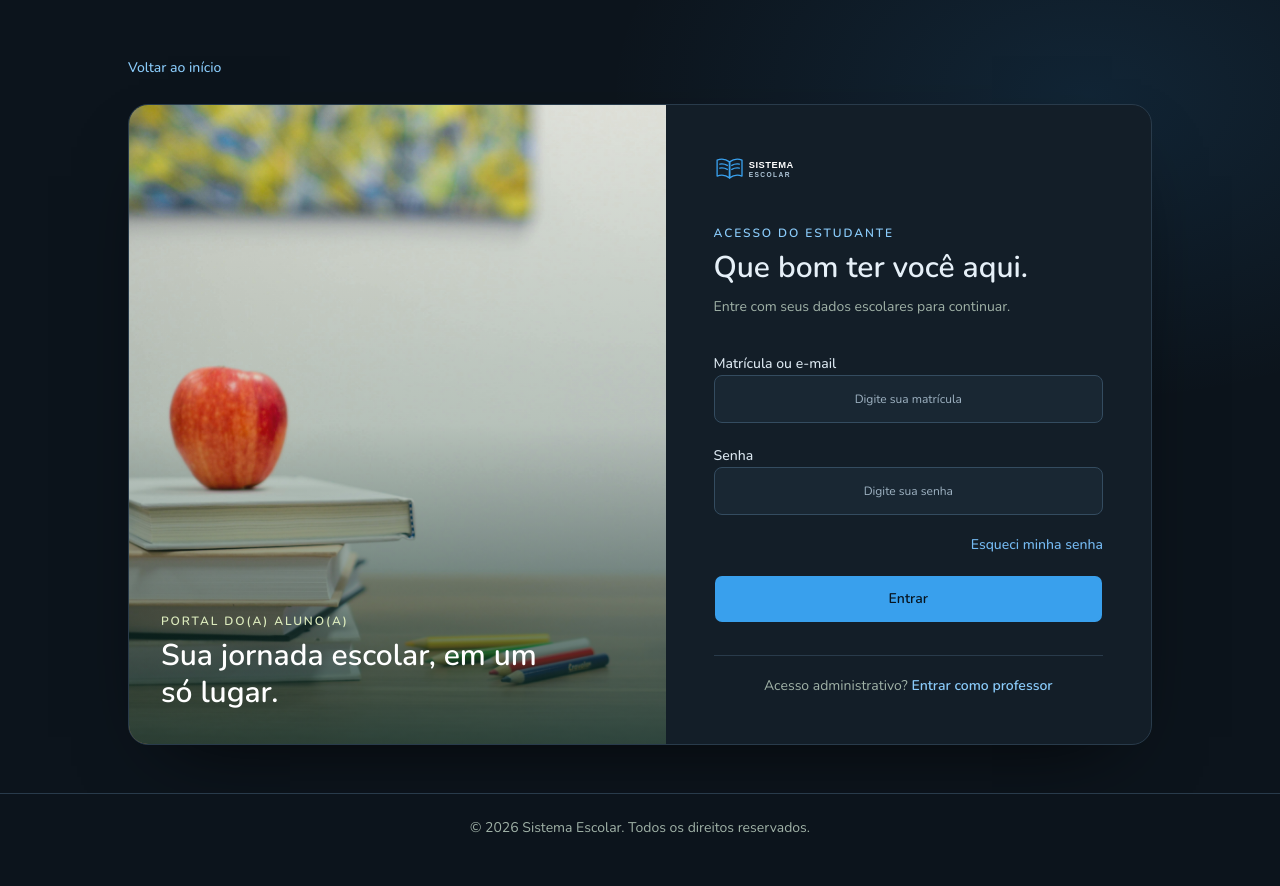
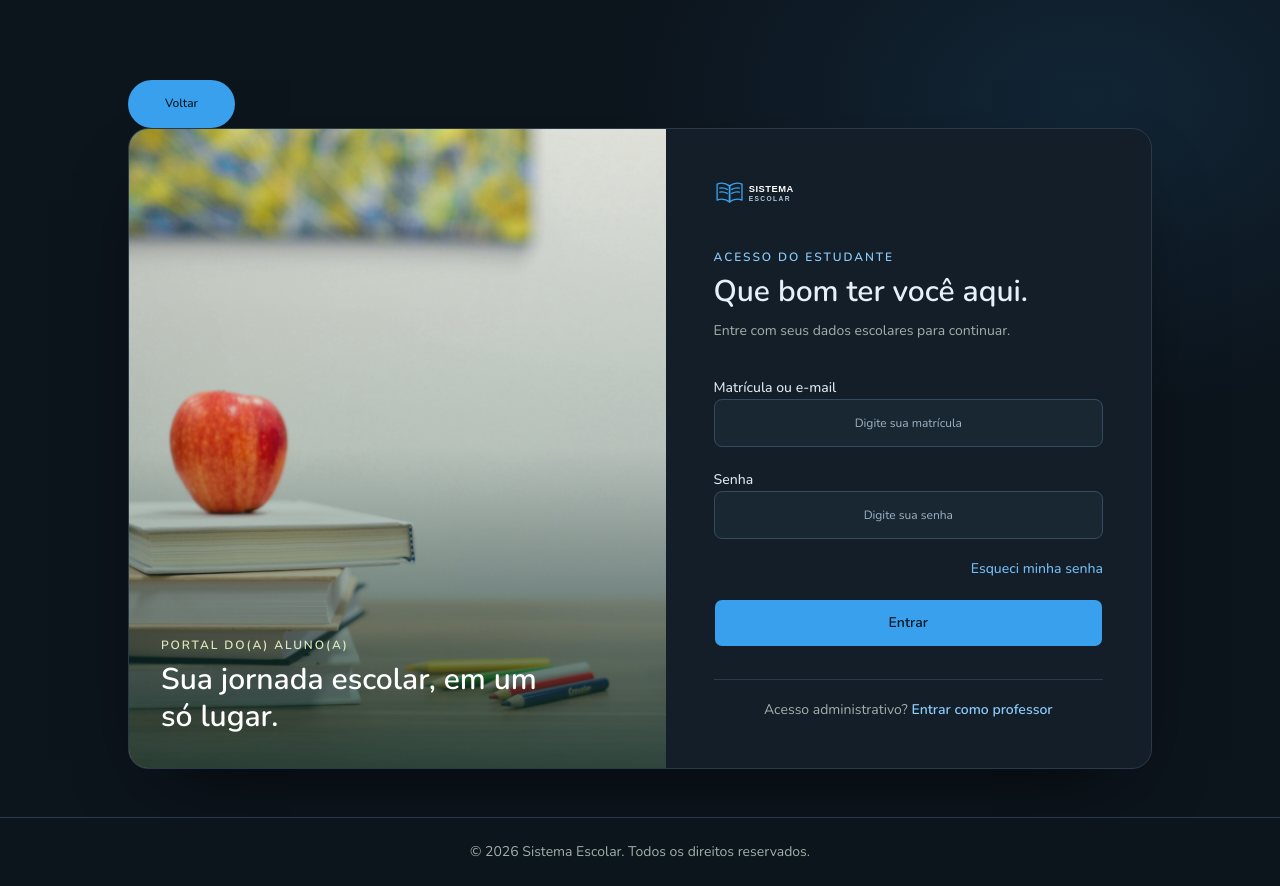
Before and after one commit to cleanthob/sistema-gerenciamento-escolar, a Next.js app: page /login in a window 1280 px wide. Before the commit the page ends 862 px from the top, so only its background shows below. Built offline with nearby package versions, Linux system fonts and the light colour scheme; no server answers.

Commit message:
feat: back button component

```diff
--- a/src/app/(with-footer)/login/admin/page.tsx
+++ b/src/app/(with-footer)/login/admin/page.tsx
@@ -1,6 +1,7 @@
 import heroImage from "@/assets/images/hero.jpg";
 import logoImage from "@/assets/images/school-logo.svg";
 import { StaffLoginForm } from "@/components/pages/login/auth-forms";
+import BackButton from "@/components/shared/back-button";
 import Image from "next/image";
 import Link from "next/link";
 
@@ -8,12 +9,7 @@ export default function Admin() {
   return (
     <main className="auth-page relative isolate flex items-center justify-center overflow-hidden text-[#e5eee8]">
       <div className="w-full max-w-5xl">
-        <Link
-          href="/"
-          className="mb-4 inline-flex min-h-10 items-center text-sm font-medium text-[#a0b2a7] transition-colors hover:text-[#91c6aa] focus-visible:outline-2 focus-visible:outline-offset-4 focus-visible:outline-[#63b392]"
-        >
-          Voltar ao início
-        </Link>
+        <BackButton />
         <section className="auth-panel grid w-full md:min-h-[560px] md:grid-cols-[1.05fr_0.95fr]">
           <div className="relative min-h-44 overflow-hidden bg-[#8d523d] md:min-h-full">
             <Image
--- a/src/app/(with-footer)/login/forgot-password/page.tsx
+++ b/src/app/(with-footer)/login/forgot-password/page.tsx
@@ -1,3 +1,4 @@
+import BackButton from "@/components/shared/back-button";
 import Link from "next/link";
 
 export default function ForgotPasswordPage() {
@@ -9,16 +10,11 @@ export default function ForgotPasswordPage() {
         </p>
         <h1 className="mt-2 text-2xl font-semibold">Fale com a secretaria</h1>
         <p className="mt-3 text-sm leading-6 text-[#a0b2a7]">
-          Para proteger os dados do(a) aluno(a), a redefinição deve ser solicitada à
-          equipe escolar. A secretaria poderá confirmar a identidade do
-          responsável e emitir uma senha temporária.
+          Para proteger os dados do(a) aluno(a), a redefinição deve ser
+          solicitada à equipe escolar. A secretaria poderá confirmar a
+          identidade do responsável e emitir uma senha temporária.
         </p>
-        <Link
-          href="/login"
-          className="mt-7 inline-flex min-h-11 items-center rounded-md bg-[#63b392] px-5 text-sm font-semibold text-[#0d1913] hover:bg-[#91c6aa]"
-        >
-          Voltar ao login
-        </Link>
+        <BackButton text="Voltar ao login" />
       </section>
     </main>
   );
--- a/src/app/(with-footer)/login/page.tsx
+++ b/src/app/(with-footer)/login/page.tsx
@@ -1,6 +1,7 @@
 import heroImage from "@/assets/images/hero.jpg";
 import logoImage from "@/assets/images/school-logo.svg";
 import { StudentLoginForm } from "@/components/pages/login/auth-forms";
+import BackButton from "@/components/shared/back-button";
 import Image from "next/image";
 import Link from "next/link";
 
@@ -8,12 +9,7 @@ export default function Login() {
   return (
     <main className="auth-page relative isolate flex items-center justify-center overflow-hidden text-[#e5eee8]">
       <div className="w-full max-w-5xl">
-        <Link
-          href="/"
-          className="mb-4 inline-flex min-h-10 items-center text-sm font-medium text-[#a0b2a7] transition-colors hover:text-[#91c6aa] focus-visible:outline-2 focus-visible:outline-offset-4 focus-visible:outline-[#63b392]"
-        >
-          Voltar ao início
-        </Link>
+        <BackButton />
         <section className="auth-panel grid w-full md:min-h-[560px] md:grid-cols-[1.05fr_0.95fr]">
           <div className="relative min-h-44 overflow-hidden bg-[#172b3b] md:min-h-full">
             <Image
--- a/src/app/(with-footer)/not-found.tsx
+++ b/src/app/(with-footer)/not-found.tsx
@@ -1,4 +1,4 @@
-import Link from "next/link";
+import BackButton from "../../components/shared/back-button";
 
 export default function NotFound() {
   return (
@@ -16,12 +16,7 @@ export default function NotFound() {
           A página que você está procurando não existe ou foi removida.
         </p>
 
-        <Link
-          href="/"
-          className="mt-8 inline-flex min-h-12 items-center justify-center rounded-full bg-[#63b392] px-7 text-sm font-semibold text-[#0d1913] transition-colors hover:bg-[#91c6aa] focus-visible:outline-2 focus-visible:outline-offset-4 focus-visible:outline-[#63b392]"
-        >
-          Voltar para o início
-        </Link>
+        <BackButton />
       </div>
     </main>
   );
--- /dev/null
+++ b/src/components/shared/back-button.tsx
@@ -0,0 +1,18 @@
+import Link from "next/link";
+import { Button } from "../ui/button";
+
+type BackButtonProps = {
+  text?: string;
+};
+
+export default function BackButton({ text = "Voltar" }: BackButtonProps) {
+  return (
+    <Link
+      href="/"
+      className="mt-8 inline-flex min-h-12 items-center justify-center rounded-full bg-[#63b392] px-7 text-sm font-semibold text-[#0d1913] transition-colors hover:bg-[#91c6aa] focus-visible:outline-2 focus-visible:outline-offset-4 focus-visible:outline-[#63b392]"
+      passHref
+    >
+      <Button>{text}</Button>
+    </Link>
+  );
+}
```
